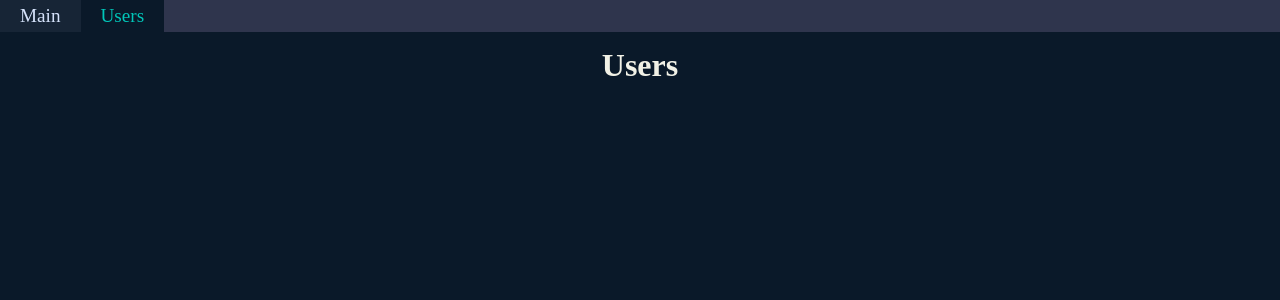
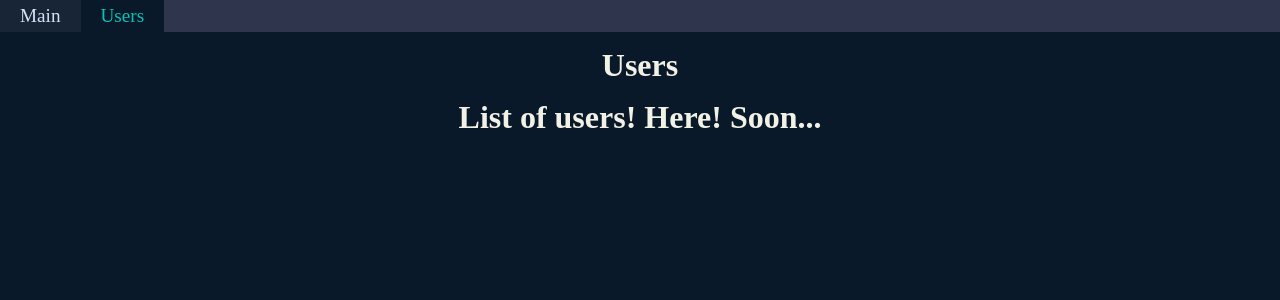
Before and after one commit to alexfr26/cra-ci-cd, a React app: page /users in a window 1280 px wide. Shown: the top 300 px of the page. Built offline with nearby package versions, Linux system fonts and the light colour scheme; the HTML template or start-up script is replaced by a standard one.

Commit message:
update users page info

```diff
--- a/src/pages/Users/index.jsx
+++ b/src/pages/Users/index.jsx
@@ -1,5 +1,10 @@
 import Heading from '../../components/Heading';
 
-const Users = () => <Heading title="Users" />;
+const Users = () => (
+    <>
+        <Heading title="Users" />
+        <Heading title="List of users! Here! Soon..." />
+    </>
+);
 
 export default Users;
```
